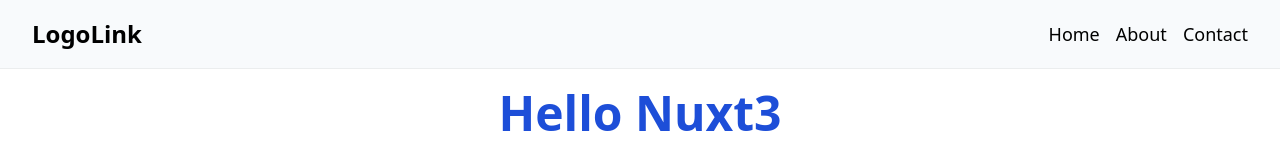
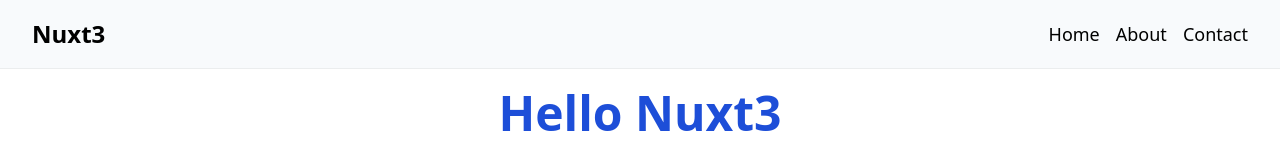
Before and after one commit to Iftee97/responsive-navbar-sidebar-nuxt3-pinia, a Nuxt app: page / in a window 1280 px wide. Shown: the top 158 px of the page. Built offline with nearby package versions, Linux system fonts and the light colour scheme.

Commit message:
updated logo

```diff
--- a/components/HiddenSidebar.vue
+++ b/components/HiddenSidebar.vue
@@ -4,7 +4,7 @@
       <div class="flex items-center justify-between px-8 py-4 bg-slate-50 border-b border-[#cccccc4d]">
         <NuxtLink to="/" @click="appStore.toggleSidebar">
           <span class="font-semibold text-[24px]">
-            LogoLink
+            Nuxt3
           </span>
         </NuxtLink>
         <button
--- a/components/Navbar.vue
+++ b/components/Navbar.vue
@@ -2,7 +2,7 @@
   <nav class="flex items-center justify-between px-8 py-4 bg-slate-50 border-b border-[#cccccc4d]">
     <NuxtLink to="/" class="inline-block">
       <span class="font-semibold text-[24px]">
-        LogoLink
+        Nuxt3
       </span>
     </NuxtLink>
     <ul class="md:hidden flex items-center gap-4">
```
